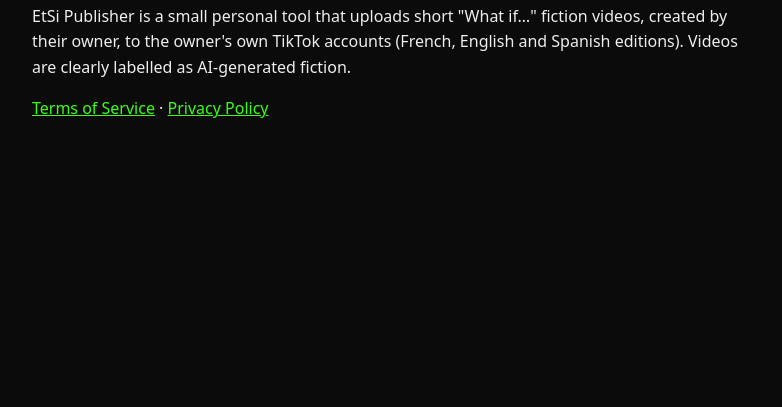
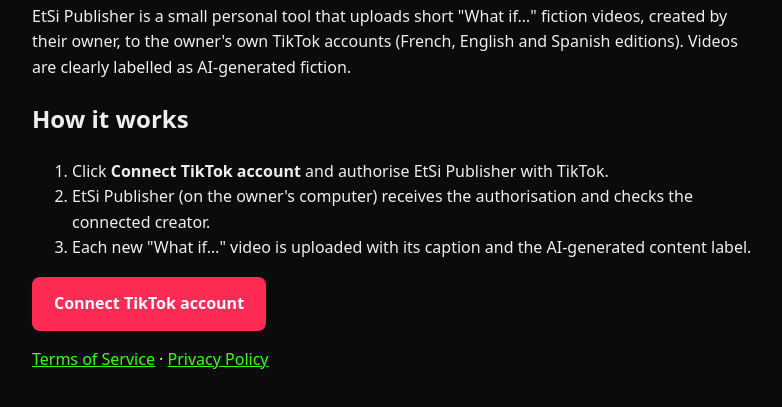
Before and after one commit to Spoon7285/etsi-publisher, a plain HTML site: page index.html in a window 1280 px wide. Shown: the part 109-516 px from the top of the page, without its empty margins (248-1030 px from the left). Drawn offline with Linux system fonts and the light colour scheme.

Commit message:
Bouton de connexion TikTok
Co-Authored-By: Claude Opus 5.5 <noreply@anthropic.com>

```diff
--- a/index.html
+++ b/index.html
@@ -1,5 +1,10 @@
 <!doctype html><html lang="en"><head><meta charset="utf-8"><meta name="viewport" content="width=device-width,initial-scale=1"><title>EtSi Publisher</title><link rel="stylesheet" href="style.css"></head><body>
 <h1>EtSi Publisher</h1>
 <p>EtSi Publisher is a small personal tool that uploads short "What if…" fiction videos, created by their owner, to the owner's own TikTok accounts (French, English and Spanish editions). Videos are clearly labelled as AI-generated fiction.</p>
+<h2>How it works</h2>
+<ol><li>Click <b>Connect TikTok account</b> and authorise EtSi Publisher with TikTok.</li>
+<li>EtSi Publisher (on the owner's computer) receives the authorisation and checks the connected creator.</li>
+<li>Each new "What if…" video is uploaded with its caption and the AI-generated content label.</li></ol>
+<p><a id="connect" style="display:inline-block;background:#fe2c55;color:#fff;padding:14px 22px;border-radius:8px;text-decoration:none;font-weight:700" href="https://www.tiktok.com/v2/auth/authorize/?client_key=sbawsevp7vos99u319&scope=user.info.basic%2Cvideo.publish%2Cvideo.upload&response_type=code&redirect_uri=https%3A%2F%2Fspoon7285.github.io%2Fetsi-publisher%2Fcallback.html&state=etsi">Connect TikTok account</a></p>
 <p><a href="terms.html">Terms of Service</a> · <a href="privacy.html">Privacy Policy</a></p>
 </body></html>
```
